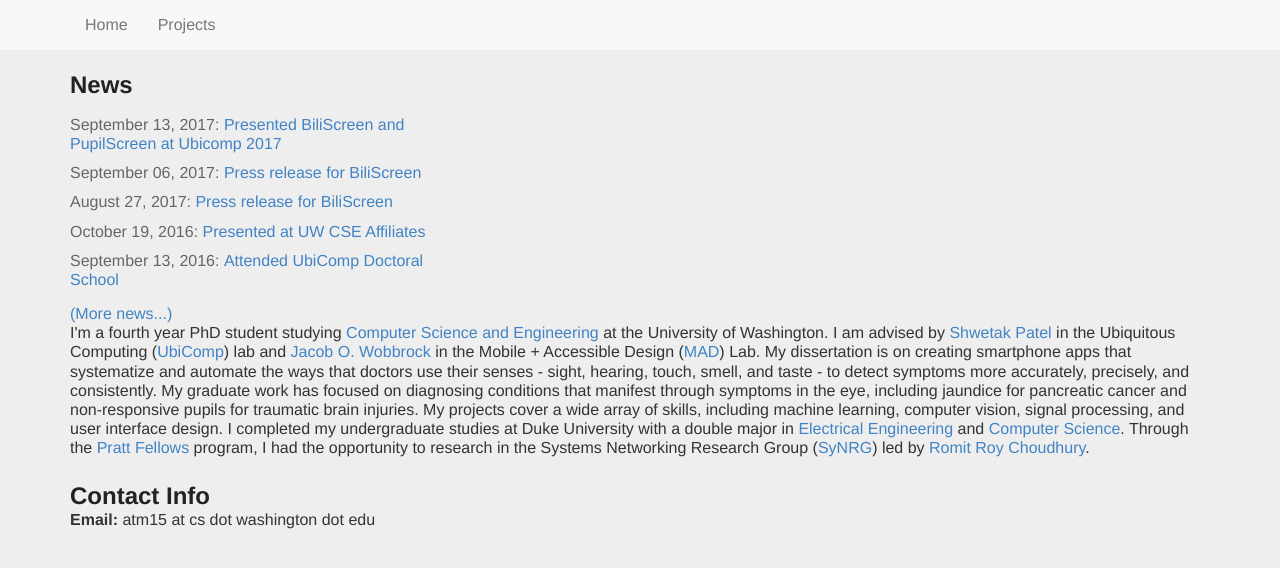
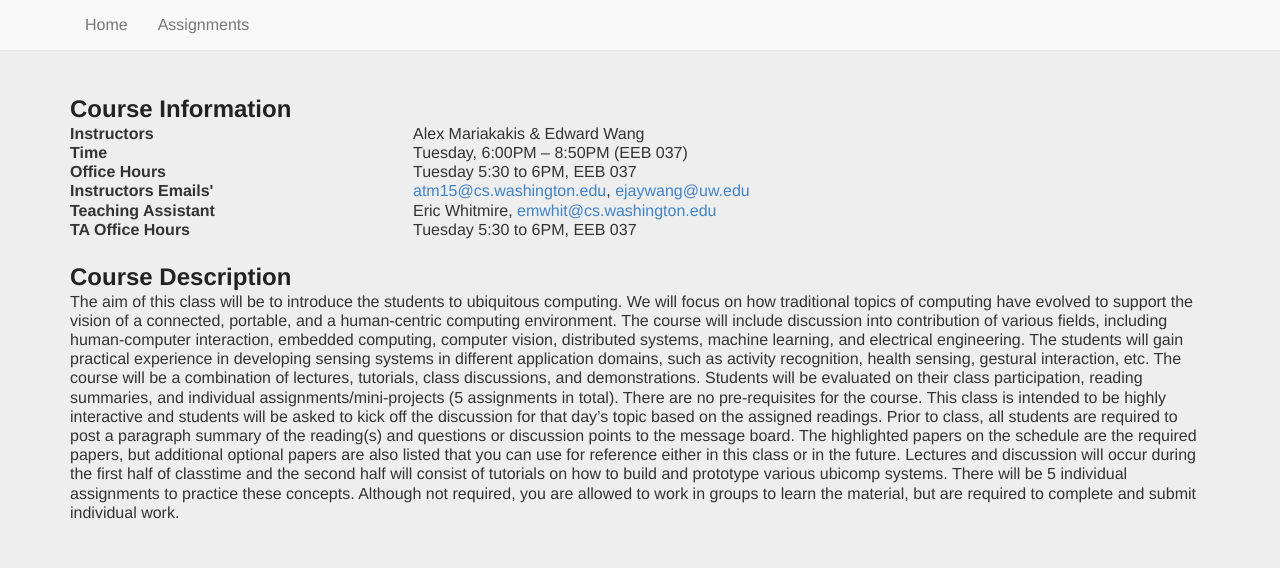
Before and after one commit to mariakakis/mhealth-course, a Jekyll site: the page built from index.html, in a window 1280 px wide. Shown: the top 568 px of the page. Built offline with Jekyll 4.4.1, drawn with Linux system fonts in a browser that asks for light colours; some web fonts are replaced.

Commit message:
front page

```diff
--- a/_config.yml
+++ b/_config.yml
@@ -3,10 +3,10 @@
 #
 
 # Name of your site (displayed in the header)
-name: Alex Mariakakis
+name: UbiComp Course
 
 # Short bio or description (displayed in the header)
-description: Alex Mariakakis' personal webpage
+description: Alex Mariakakis' UbiComp course
 
 # URL of your avatar or profile pic (you could use your GitHub profile pic)
 avatar: https://avatars1.githubusercontent.com/u/9437612?v=3&s=200
@@ -14,13 +14,8 @@ avatar: https://avatars1.githubusercontent.com/u/9437612?v=3&s=200
 # Email
 email: atm15@cs.washington.edu
 
-# Google Analytics
-google_analytics: UA-105342327-1
-
 collections:
-  publications:
-    output: true
-  inprogress:
+  assignments:
   musings:
 
 defaults:
--- a/_data/news.yml
+++ /dev/null
@@ -1,39 +0,0 @@
-- date: 2017-09-13
-  blurb: Presented BiliScreen and PupilScreen at Ubicomp 2017
-  url: http://ubicomp.org/ubicomp2017/
-
-- date: 2017-09-06
-  blurb: Press release for BiliScreen
-  url: https://news.cs.washington.edu/2017/09/06/uw-researchers-are-working-on-a-way-to-screen-for-concussion-using-a-smartphone/
-
-- date: 2017-08-27
-  blurb: Press release for BiliScreen
-  url: https://news.cs.washington.edu/2017/08/28/snap-a-selfie-screen-for-pancreatic-cancer-with-new-app-from-uw-researchers/
-
-- date: 2016-10-19
-  blurb: Presented at UW CSE Affiliates
-  url: https://www.cs.washington.edu/industrial_affiliates/meetings/2016/agenda/
-
-- date: 2016-09-13
-  blurb: Attended UbiComp Doctoral School
-  url: http://ubicomp.org/ubicomp2016/program/doctoral-school.php
-
-- date: 2016-08-19
-  blurb: Presented iPressure at EMBC 2016
-  url: https://embc.embs.org/2016/
-
-- date: 2016-04-20
-  blurb: Won Qualcomm Innovation Fellowship
-  url: https://news.cs.washington.edu/2016/04/20/uw-cses-hanchuan-li-and-alex-mariakakis-win-qualcomm-innovation-fellowship/
-
-- date: 2016-02-02
-  blurb: Presented iPressure at Microsoft Research Student Summit
-  url: https://www.microsoft.com/en-us/research/blog/mind-meld-microsoft-research-style-2/
-
-- date: 2015-03-31
-  blurb: Awarded NSF Graduate Research Fellowship
-  url: https://news.cs.washington.edu/2015/03/31/2015-nsf-graduate-research-fellowships-uw-cse-rocks/
-
-- date: 2015-04-22
-  blurb: Presented SwitchBack at CHI 2015
-  url: https://chi2015.acm.org/
--- a/_layouts/default.html
+++ b/_layouts/default.html
@@ -55,7 +55,7 @@
         <div class="collapse navbar-collapse">
           <ul class="nav navbar-nav">
             <li><a href="{{ site.baseurl }}/">Home</a></li>
-            <li><a href="{{ site.baseurl }}/publications">Projects</a></li>
+            <li><a href="{{ site.baseurl }}/assignments">Assignments</a></li>
           </ul>
         </div><!-- /.navbar-collapse -->
       </div><!-- /.container-fluid -->
--- a/index.html
+++ b/index.html
@@ -2,38 +2,51 @@
 layout: default
 
 ---
-{% assign sorted_news = site.data.news | sort: 'date' | reverse %}
-
 <div class="row">
-  <div class="col-md-4 news">
-    <h2>News</h2>
-    <ul>
-    {% for news in sorted_news limit:5 %}
-      <li><div class="date">{{ news.date | date: '%B %d, %Y' }}:</div>
-        <div class="blurb">
-          {% if news.url == nil %}
-          {{ news.blurb }}
-          {% else %}
-          <a href="{{ news.url }}">{{ news.blurb }}</a>
-          {% endif %}
-          </div></li>
-    {% endfor %}
-    </ul>
-    <a href="{{site.base_url}}/news/">(More news...)</a>
+  <div class="col-xs-12">
+    <h2>Course Information</h2>
+    <table style="width: 100%;" border="0">
+      <tbody>
+      <tr>
+        <td><b>Instructors</b></td>
+        <td>Alex Mariakakis &amp; Edward Wang</td>
+      </tr>
+      <tr>
+        <td><b>Time</b></td>
+        <td>Tuesday, 6:00PM – 8:50PM (EEB 037)</td>
+      </tr>
+      <tr>
+        <td><b>Office Hours</b></td>
+        <td>Tuesday 5:30 to 6PM, EEB 037</td>
+      </tr>
+      <tr>
+        <td><b>Instructors Emails'</b></td>
+        <td><a href="mailto:atm15@cs.washington.edu">atm15@cs.washington.edu</a>, <a href="mailto:ejaywang@uw.edu ">ejaywang@uw.edu</a></td>
+      </tr>
+      <tr>
+      <td><b>Teaching Assistant</b></td>
+        <td>Eric Whitmire, <a href="mailto:emwhit@cs.washington.edu">emwhit@cs.washington.edu</a></td>
+      </tr>
+      <tr>
+        <td><b>TA Office Hours</b></td>
+        <td>Tuesday 5:30 to 6PM, EEB 037</td>
+      </tr>
+      </tbody>
+    </table>
   </div>
 </div>
 
 <div class="row">
   <div class="col-xs-12">
-    I'm a fourth year PhD student studying <a href="http://www.cs.washington.edu/">Computer Science and Engineering</a> at the University of Washington. I am advised by <a href="https://homes.cs.washington.edu/~shwetak/">Shwetak Patel</a> in the Ubiquitous Computing (<a href="https://ubicomplab.cs.washington.edu/">UbiComp</a>) lab and <a href="http://faculty.washington.edu/wobbrock/">Jacob O. Wobbrock</a> in the Mobile + Accessible Design (<a href="http://depts.washington.edu/madlab/">MAD</a>) Lab. My dissertation is on creating smartphone apps that systematize and automate the ways that doctors use their senses - sight, hearing, touch, smell, and taste - to detect symptoms more accurately, precisely, and consistently. My graduate work has focused on diagnosing conditions that manifest through symptoms in the eye, including jaundice for pancreatic cancer and non-responsive pupils for traumatic brain injuries. My projects cover a wide array of skills, including machine learning, computer vision, signal processing, and user interface design.
+    <h2>Course Description</h2>
+    The aim of this class will be to introduce the students to ubiquitous computing. We will focus on how traditional topics of computing have evolved to support the vision of a connected, portable, and a human-centric computing environment. The course will include discussion into contribution of various fields, including human-computer interaction, embedded computing, computer vision, distributed systems, machine learning, and electrical engineering. The students will gain practical experience in developing sensing systems in different application domains, such as activity recognition, health sensing, gestural interaction, etc.
 
-    I completed my undergraduate studies at Duke University with a double major in <a href="http://ece.duke.edu/">Electrical Engineering</a> and <a href="http://www.cs.duke.edu/">Computer Science</a>. Through the <a href="http://pratt.duke.edu/undergrad/students/research-independent-study/research-fellows">Pratt Fellows</a> program, I had the opportunity to research in the Systems Networking Research Group (<a href="http://synrg.csl.illinois.edu/">SyNRG</a>) led by <a href="http://croy.web.engr.illinois.edu/">Romit Roy Choudhury</a>.
+    The course will be a combination of lectures, tutorials, class discussions, and demonstrations. Students will be evaluated on their class participation, reading summaries, and individual assignments/mini-projects (5 assignments in total).
+
+    There are no pre-requisites for the course.
+
+    This class is intended to be highly interactive and students will be asked to kick off the discussion for that day’s topic based on the assigned readings. Prior to class, all students are required to post a paragraph summary of the reading(s) and questions or discussion points to the message board. The highlighted papers on the schedule are the required papers, but additional optional papers are also listed that you can use for reference either in this class or in the future.
+
+    Lectures and discussion will occur during the first half of classtime and the second half will consist of tutorials on how to build and prototype various ubicomp systems. There will be 5 individual assignments to practice these concepts. Although not required, you are allowed to work in groups to learn the material, but are required to complete and submit individual work.
   </div>
 </div>
-
-<div class="row">
-  <div class="col-xs-12">
-    <h2>Contact Info</h2>
-    <b>Email:</b> atm15 at cs dot washington dot edu
-  </div>
-</div>
```
Also changed, not shown: _inprogress/biliscreen.md (deleted, +0 -5 lines), _inprogress/inebrirate.md (deleted, +0 -5 lines), _inprogress/pupilscreen.md (deleted, +0 -5 lines), news/index.html (deleted, +0 -19 lines), publications/index.html (deleted, +0 -97 lines).
